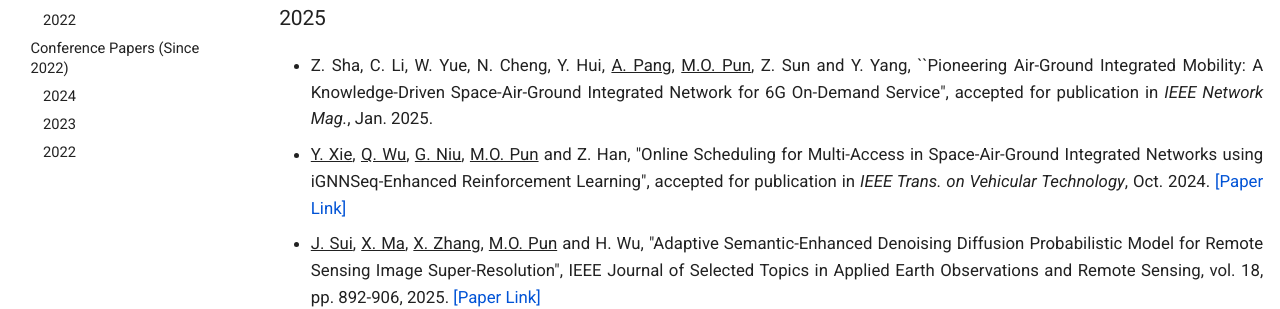
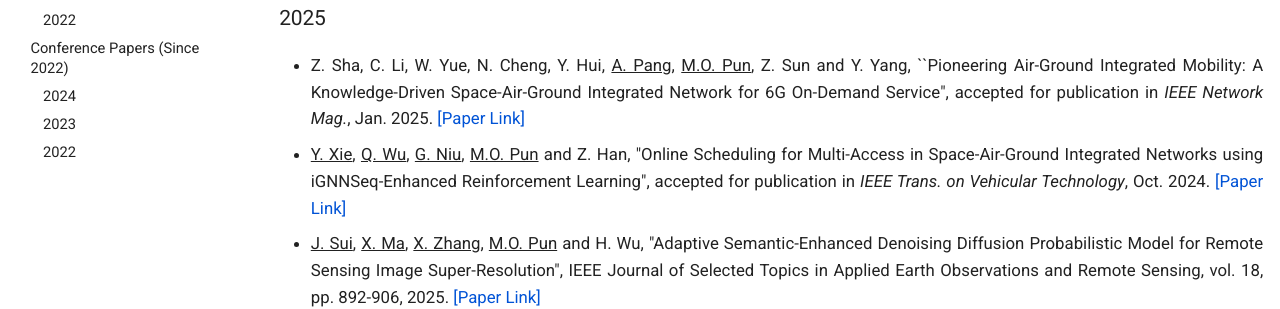
Before and after one commit to Traffic-Alpha/Sensing-Communication4Smart-City, an MkDocs documentation site: the page built from docs/pubs.md, in a window 1280 px wide and 900 px high. Shown: the part 311-620 px from the top of the window. Built offline with MkDocs 1.6.1 and Material for MkDocs 9.7.7, drawn with Linux system fonts in a browser that asks for light colours.

Commit message:
add link

```diff
--- a/docs/pubs.md
+++ b/docs/pubs.md
@@ -2,7 +2,7 @@
 
 ## **Journal Papers (Since 2022)**
 ### 2025
-- Z. Sha, C. Li, W. Yue, N. Cheng, Y. Hui, <ins>A. Pang</ins>, <ins>M.O. Pun</ins>, Z. Sun and Y. Yang, ``Pioneering Air-Ground Integrated Mobility: A Knowledge-Driven Space-Air-Ground Integrated Network for 6G On-Demand Service", accepted for publication in *IEEE Network Mag.*, Jan. 2025.
+- Z. Sha, C. Li, W. Yue, N. Cheng, Y. Hui, <ins>A. Pang</ins>, <ins>M.O. Pun</ins>, Z. Sun and Y. Yang, ``Pioneering Air-Ground Integrated Mobility: A Knowledge-Driven Space-Air-Ground Integrated Network for 6G On-Demand Service", accepted for publication in *IEEE Network Mag.*, Jan. 2025. [[Paper Link]](https://ieeexplore.ieee.org/document/10829629)
 - <ins>Y. Xie</ins>, <ins>Q. Wu</ins>, <ins>G. Niu</ins>, <ins>M.O. Pun</ins> and Z. Han, "Online Scheduling for Multi-Access in Space-Air-Ground Integrated Networks using iGNNSeq-Enhanced Reinforcement Learning", accepted for publication in *IEEE Trans. on Vehicular Technology*, Oct. 2024. [[Paper Link]](https://ieeexplore.ieee.org/document/10745741)
 - <ins>J. Sui</ins>, <ins>X. Ma</ins>, <ins>X. Zhang</ins>, <ins>M.O. Pun</ins> and H. Wu, "Adaptive Semantic-Enhanced Denoising Diffusion Probabilistic Model for Remote Sensing Image Super-Resolution", IEEE Journal of Selected Topics in Applied Earth Observations and Remote Sensing, vol. 18, pp. 892-906, 2025. [[Paper Link]](https://ieeexplore.ieee.org/document/10763472)
 ### 2024
```
